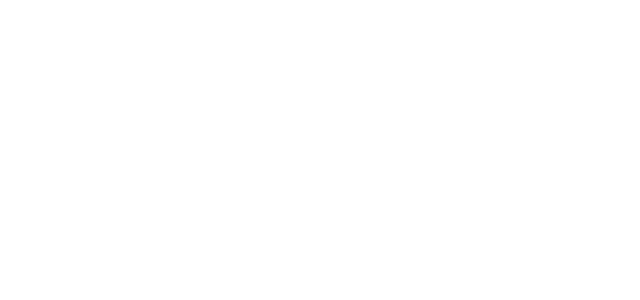
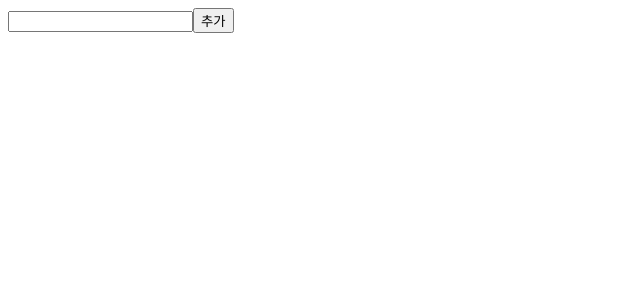
Before and after one commit to sebaek/react20240509, a React (Vite) app: page / in a window 1280 px wide. Shown: the top 300 px of the page, without its empty margins (0-640 px from the left). Built offline with nearby package versions, Linux system fonts and the light colour scheme.

Commit message:
input에 입력한값 list에 추가해서 보여주기 연습 완료

```diff
--- a/src/App.jsx
+++ b/src/App.jsx
@@ -1,8 +1,34 @@
-import React from "react";
+import React, { useState } from "react";
 
 function App(props) {
   // input 입력한 값 list에 추가하기
-  return <div></div>;
+  const [text, setText] = useState("");
+  const [list, setList] = useState([]);
+
+  function handleClick() {
+    if (text.length > 0) {
+      const [...nextList] = list;
+      nextList.push(text);
+      setList(nextList);
+      setText("");
+    }
+  }
+
+  return (
+    <div>
+      <input
+        value={text}
+        type="text"
+        onChange={(e) => setText(e.target.value)}
+      />
+      <button onClick={handleClick}>추가</button>
+      <ul>
+        {list.map((elem) => (
+          <li>{elem}</li>
+        ))}
+      </ul>
+    </div>
+  );
 }
 
 export default App;
```
